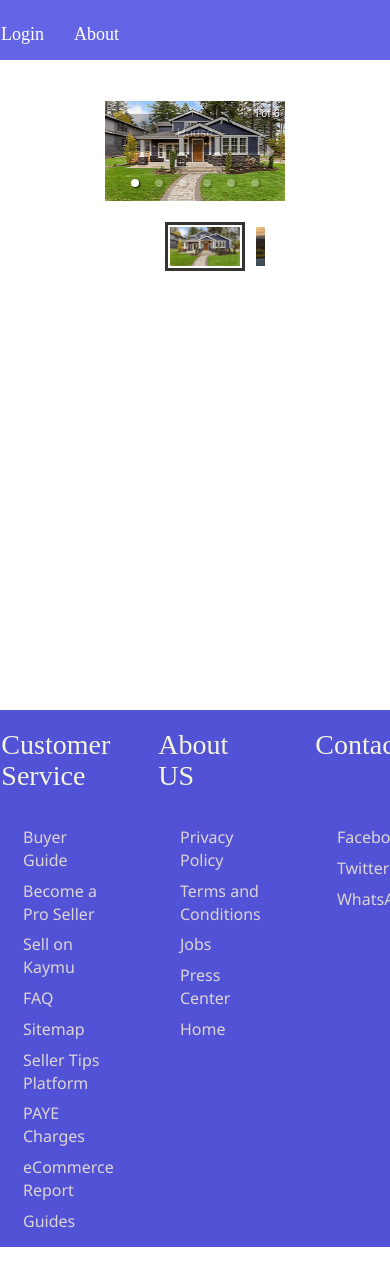
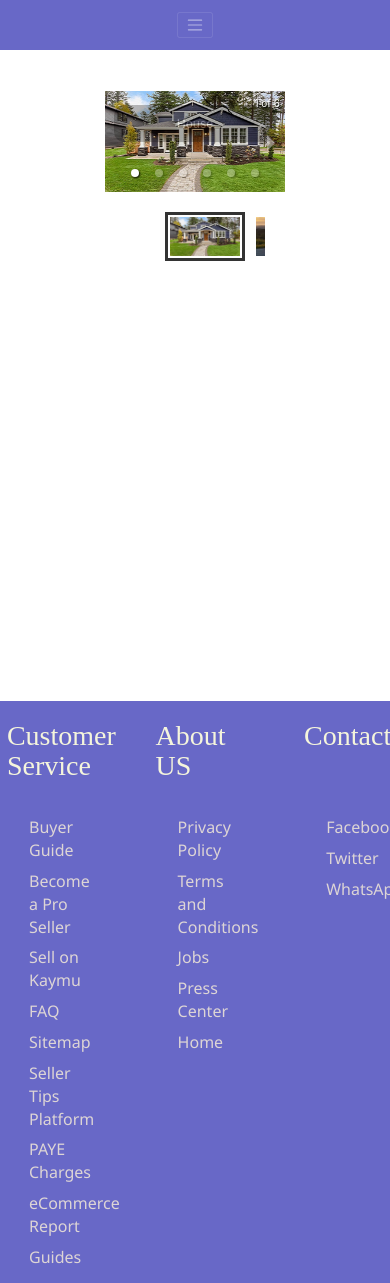
Before and after one commit to ebentz73/Blockchain-React-Redux, a React (Create React App) app: page / in a window 390 px wide. Shown: the top 1283 px of the page. Before the commit the page ends 1247 px from the top, so only its background shows below. Built offline with nearby package versions, Linux system fonts and the light colour scheme.

Commit message:
responsive header bar

```diff
--- a/public/index.html
+++ b/public/index.html
@@ -23,6 +23,7 @@
       Learn how to configure a non-root public URL by running `npm run build`.
     -->
     <title>React App</title>
+    <link rel="stylesheet" href="https://maxcdn.bootstrapcdn.com/bootstrap/latest/css/bootstrap.min.css">
     <link rel="stylesheet" href="https://maxcdn.bootstrapcdn.com/bootstrap/3.3.7/css/bootstrap.min.css">
     <script src="https://ajax.googleapis.com/ajax/libs/jquery/3.3.1/jquery.min.js"></script>
     <script src="https://maxcdn.bootstrapcdn.com/bootstrap/3.3.7/js/bootstrap.min.js"></script>
--- a/src/Components/Footer/Footer.css
+++ b/src/Components/Footer/Footer.css
@@ -1,8 +1,7 @@
 .footer{
-	width: 98%;
-
-	background-color: rgb(82, 82, 214);
-	margin-left: 2%;
+	width: 99%;
+	background-color: rgb(104, 104, 199);
+	margin-left: 0%;
 	margin-top: 1%;
 
 }
--- a/src/Components/Footer/Footer.js
+++ b/src/Components/Footer/Footer.js
@@ -5,10 +5,10 @@ import './Footer.css';
 class Footer extends Component {
     render() {
         return (
-            <div className="container-fuild  ">
-                <div className="footerTop" ></div>
-                <div className="row">
-                    <div className="row">
+            <div className="container-fuild"  >
+                <div className="footerTop"  ></div>
+                <div className="row"  >
+
                         <div className="footer">
                             <div className="row" >
                                 <div className="col-md-4 col-xs-4 col-sm-4 col-xl-4 col-lg-4" >
@@ -56,7 +56,6 @@ class Footer extends Component {
                     </div>
                 </div>
 
-            </div>
         );
     }
 }
--- a/src/Components/Header/Header.css
+++ b/src/Components/Header/Header.css
@@ -1,8 +1,11 @@
 .HeaderColor{
-    background-color: rgb(100, 100, 230);
+    background-color: rgb(104, 104, 199);
 }
 .headerTitle{
     color: white;
     font-family: 'Times New Roman', Times, serif;
     cursor: pointer;
+    font-size: 18px;
+    margin-right: 20px;
+    font-weight: bolder;
 }
--- a/src/Components/Header/Header.js
+++ b/src/Components/Header/Header.js
@@ -4,42 +4,51 @@ import './Header.css';
 
 
 class Header extends Component {
-    constructor(props){
+    constructor(props) {
         super(props);
         this.state = {
-        token:''
+            token: ''
         }
 
     }
-    componentWillMount(){
+    componentWillMount() {
         let key;
         key = localStorage.getItem('token');
-        this.setState({token:key}, ()=>{
+        this.setState({ token: key }, () => {
             console.log(this.state.token)
         })
     }
+
     render() {
         return (
+            <div className="container-fuild HeaderColor" >
+                <Navbar collapseOnSelect expand="lg" variant="dark">
 
-            <div  className="container-fuild HeaderColor" >
-                <Navbar >
-                    <Nav className="mr-auto">
+                    <Navbar.Toggle aria-controls="responsive-navbar-nav" />
+                    <Navbar.Collapse id="responsive-navbar-nav">
                         {this.state.token === '' || this.state.token === null ?
                             <span>
+                                <Nav className="mr-auto"  >
+                                <Nav.Link className="headerTitle" >Login</Nav.Link>
+                                <Nav.Link className="headerTitle" >About</Nav.Link>
+                                </Nav>
+                            </span> :
+                            <span>
+                                <Nav className="mr-auto">
+                                    <Nav.Link className="headerTitle" >Home</Nav.Link>
+                                    <Nav.Link className="headerTitle" >Dashboard</Nav.Link>
+                                    <Nav.Link className="headerTitle" >Add Auction</Nav.Link>
 
-                            <Navbar.Brand  className="headerTitle" >Login</Navbar.Brand>
-                            <Navbar.Brand  className="headerTitle" >About</Navbar.Brand>
-                        </span>:
-                        <span>
-                            <Navbar.Brand  className="headerTitle" >Home</Navbar.Brand>
-                            <Navbar.Brand  className="headerTitle" >Dashboard</Navbar.Brand>
-                            <Navbar.Brand  className="headerTitle" >Add Auction</Navbar.Brand>
-                            <Navbar.Brand  className="headerTitle" >My Auction</Navbar.Brand>
-                            <Navbar.Brand  className="headerTitle" >History</Navbar.Brand>
+                                </Nav>
+                                <Nav>
+                                    <Nav.Link className="headerTitle">My Auction</Nav.Link>
+                                    <Nav.Link eventKey={2} className="headerTitle"> History </Nav.Link>
+                                </Nav>
                             </span>
                         }
-                    </Nav>
-                </Navbar>  </div>
+                    </Navbar.Collapse>
+                </Navbar>
+            </div>
 
         );
     }
```
Lines whose indentation alone changed are shown as unchanged.
